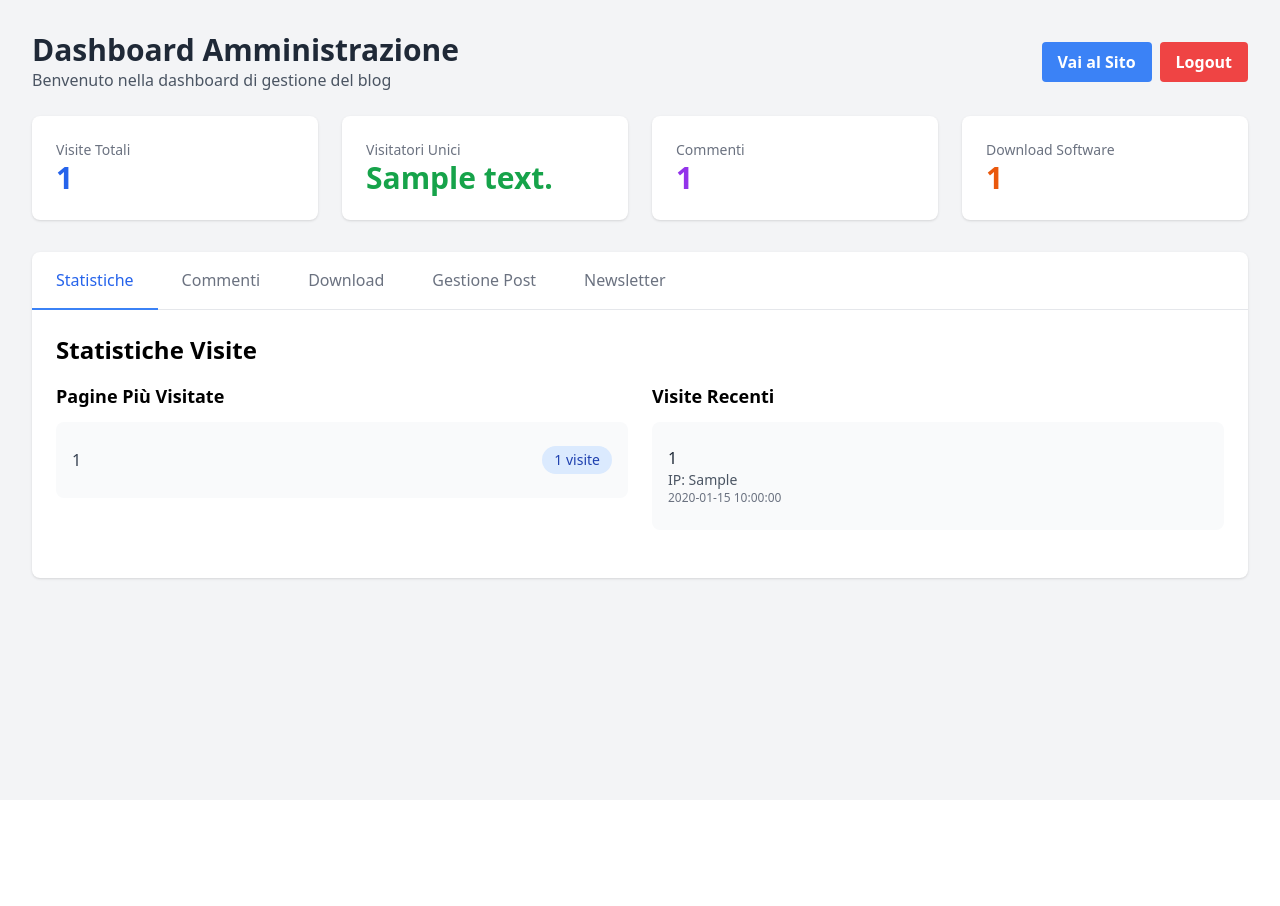
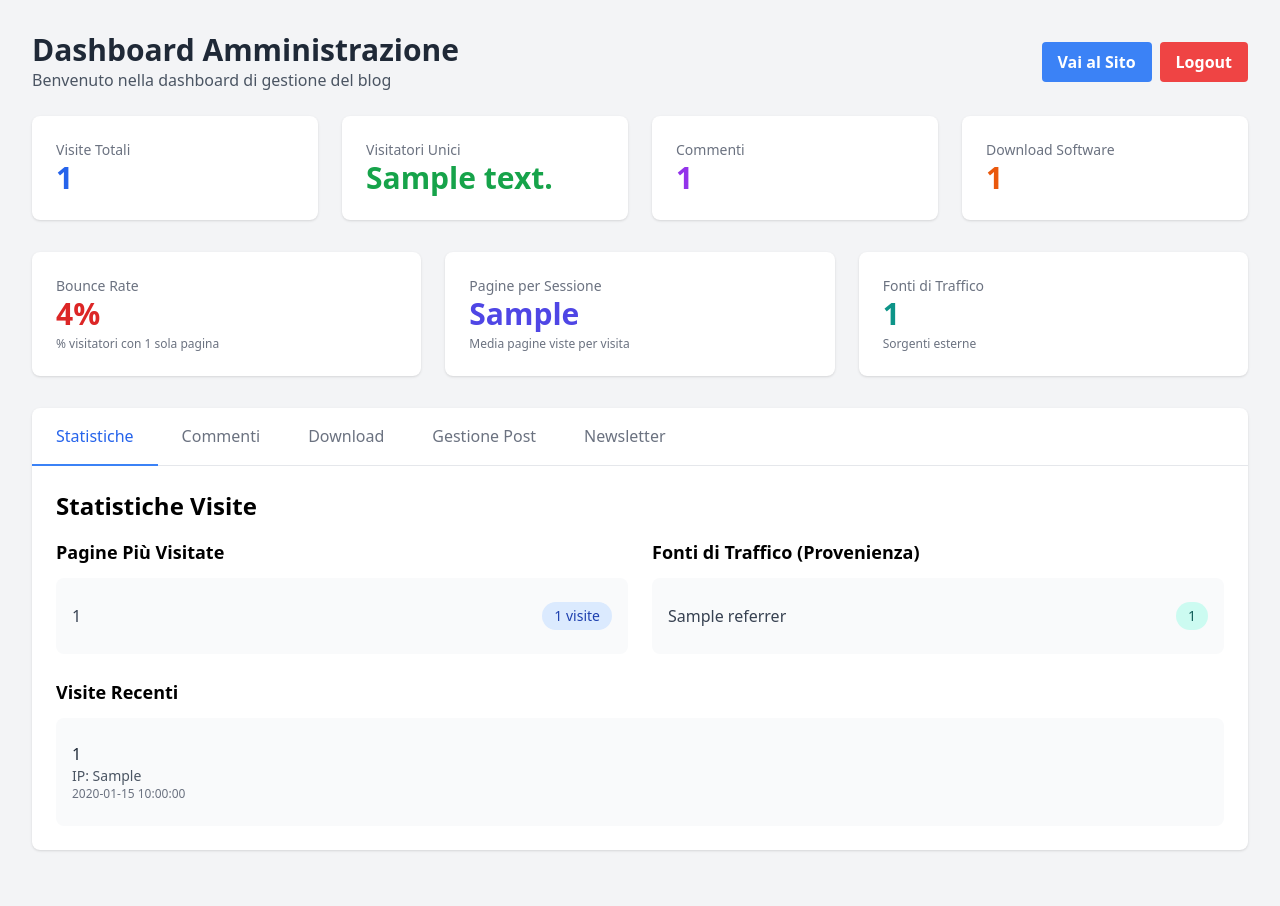
Before and after one commit to rdalican/blog-rda, a Flask app: template templates/admin_dashboard.html in a window 1280 px wide. Before the commit the page ends 582 px from the top, so only its background shows below. Run offline with Flask 3, Linux system fonts and the light colour scheme; the template is opened without the code that fills it: most values are stand-ins (such as "Sample title", 1, 10 or a date in 2020); some libraries are stand-ins or nearby versions.

Commit message:
Add advanced analytics metrics to dashboard
NEW FEATURES:
- Bounce Rate: Shows % of visitors who viewed only 1 page
- Pages per Session: Average pages viewed per visitor (by IP)
- Top Referrers: Shows traffic sources (where visitors come from)

Backend changes (blog_app.py):
- Enhanced get_analytics_stats() to calculate new metrics
- Track visits per IP for bounce rate calculation
- Extract and count referrer data
- Return 3 new fields: bounce_rate, pages_per_session, top_referrers

Frontend changes (admin_dashboard.html):
- Added 3 new metric cards with bounce rate, pages per session, traffic sources
- Added "Fonti di Traffico" section showing top 10 referrers
- Moved "Visite Recenti" to full-width section below
- Color-coded metrics for easy visualization

All metrics use existing data - no database schema changes needed.

🤖 Generated with [Claude Code](https://claude.com/claude-code)

Co-Authored-By: Claude Sonnet 4.5 <noreply@anthropic.com>

```diff
--- a/blog_app.py
+++ b/blog_app.py
@@ -767,45 +767,69 @@ def get_analytics_stats():
 
         total_visits = len(visits)
 
-        # Count unique IPs
+        # Count unique IPs and collect data for advanced metrics
         ips = set()
         pages = []
         recent = []
+        referrers = []
+        ip_visits = {}  # Track visits per IP for bounce rate and pages per session
 
         for visit in visits:
             props = visit['properties']
 
             # Extract IP
             ip_prop = props.get('IP Address', {}).get('rich_text', [])
-            if ip_prop:
-                ip = ip_prop[0].get('text', {}).get('content', '')
-                if ip:
-                    ips.add(ip)
+            ip = ip_prop[0].get('text', {}).get('content', '') if ip_prop else None
+            if ip:
+                ips.add(ip)
+                # Count visits per IP
+                if ip not in ip_visits:
+                    ip_visits[ip] = []
+                ip_visits[ip].append(visit)
 
             # Extract Page
             page_prop = props.get('Page', {}).get('title', [])
-            if page_prop:
-                page = page_prop[0].get('text', {}).get('content', '')
-                if page:
-                    pages.append(page)
+            page = page_prop[0].get('text', {}).get('content', '') if page_prop else None
+            if page:
+                pages.append(page)
+
+            # Extract Referrer
+            referrer_prop = props.get('Referrer ', {}).get('rich_text', [])
+            referrer = referrer_prop[0].get('text', {}).get('content', 'Direct') if referrer_prop else 'Direct'
+            if referrer and referrer != 'Direct':
+                referrers.append(referrer)
 
             # Recent visits (first 10)
             if len(recent) < 10:
                 recent.append({
-                    'page': page_prop[0].get('text', {}).get('content', '') if page_prop else 'N/A',
+                    'page': page or 'N/A',
                     'timestamp': visit.get('created_time', 'N/A'),
-                    'ip': ip_prop[0].get('text', {}).get('content', 'N/A') if ip_prop else 'N/A'
+                    'ip': ip or 'N/A'
                 })
 
         # Count page visits
         page_counts = Counter(pages)
         top_pages = [{'page': page, 'count': count} for page, count in page_counts.most_common(10)]
 
+        # Count referrers (top sources)
+        referrer_counts = Counter(referrers)
+        top_referrers = [{'referrer': ref, 'count': count} for ref, count in referrer_counts.most_common(10)]
+
+        # Calculate bounce rate (IPs with only 1 visit)
+        single_visit_ips = sum(1 for ip, visits_list in ip_visits.items() if len(visits_list) == 1)
+        bounce_rate = (single_visit_ips / len(ip_visits) * 100) if ip_visits else 0
+
+        # Calculate average pages per session (visits per IP)
+        pages_per_session = (total_visits / len(ip_visits)) if ip_visits else 0
+
         return {
             'total_visits': total_visits,
             'unique_visitors': len(ips),
             'top_pages': top_pages,
-            'recent_visits': recent
+            'recent_visits': recent,
+            'top_referrers': top_referrers,
+            'bounce_rate': round(bounce_rate, 1),
+            'pages_per_session': round(pages_per_session, 1)
         }
 
     except Exception as e:
@@ -814,7 +838,10 @@ def get_analytics_stats():
             'total_visits': 0,
             'unique_visitors': 0,
             'top_pages': [],
-            'recent_visits': []
+            'recent_visits': [],
+            'top_referrers': [],
+            'bounce_rate': 0,
+            'pages_per_session': 0
         }
 
 def get_comments_data():
--- a/templates/admin_dashboard.html
+++ b/templates/admin_dashboard.html
@@ -55,6 +55,25 @@
             </div>
         </div>
 
+        <!-- Advanced Metrics -->
+        <div class="grid grid-cols-1 md:grid-cols-3 gap-6 mb-8">
+            <div class="bg-white rounded-lg shadow p-6">
+                <div class="text-gray-500 text-sm font-medium">Bounce Rate</div>
+                <div class="text-3xl font-bold text-red-600">{{ analytics.bounce_rate }}%</div>
+                <div class="text-xs text-gray-500 mt-1">% visitatori con 1 sola pagina</div>
+            </div>
+            <div class="bg-white rounded-lg shadow p-6">
+                <div class="text-gray-500 text-sm font-medium">Pagine per Sessione</div>
+                <div class="text-3xl font-bold text-indigo-600">{{ analytics.pages_per_session }}</div>
+                <div class="text-xs text-gray-500 mt-1">Media pagine viste per visita</div>
+            </div>
+            <div class="bg-white rounded-lg shadow p-6">
+                <div class="text-gray-500 text-sm font-medium">Fonti di Traffico</div>
+                <div class="text-3xl font-bold text-teal-600">{{ analytics.top_referrers|length }}</div>
+                <div class="text-xs text-gray-500 mt-1">Sorgenti esterne</div>
+            </div>
+        </div>
+
         <!-- Tabs -->
         <div class="bg-white rounded-lg shadow mb-6">
             <div class="border-b border-gray-200">
@@ -99,8 +118,26 @@
                         </div>
                     </div>
 
-                    <!-- Recent Visits -->
+                    <!-- Top Referrers -->
                     <div>
+                        <h3 class="text-lg font-semibold mb-3">Fonti di Traffico (Provenienza)</h3>
+                        <div class="bg-gray-50 rounded-lg p-4">
+                            {% if analytics.top_referrers %}
+                                {% for ref_data in analytics.top_referrers %}
+                                <div class="flex justify-between items-center py-2 border-b last:border-0">
+                                    <span class="text-gray-700 truncate max-w-xs" title="{{ ref_data.referrer }}">{{ ref_data.referrer }}</span>
+                                    <span class="bg-teal-100 text-teal-800 px-3 py-1 rounded-full text-sm font-medium">{{ ref_data.count }}</span>
+                                </div>
+                                {% endfor %}
+                            {% else %}
+                                <p class="text-gray-500">Nessuna provenienza esterna (solo traffico diretto)</p>
+                            {% endif %}
+                        </div>
+                    </div>
+                </div>
+
+                <!-- Recent Visits Section -->
+                <div class="mt-6">
                     <h3 class="text-lg font-semibold mb-3">Visite Recenti</h3>
                     <div class="bg-gray-50 rounded-lg p-4 max-h-96 overflow-y-auto">
                         {% if analytics.recent_visits %}
@@ -114,7 +151,6 @@
                         {% else %}
                             <p class="text-gray-500">Nessuna visita registrata</p>
                         {% endif %}
-                        </div>
                     </div>
                 </div>
             </div>
```
Lines whose indentation alone changed are shown as unchanged.
